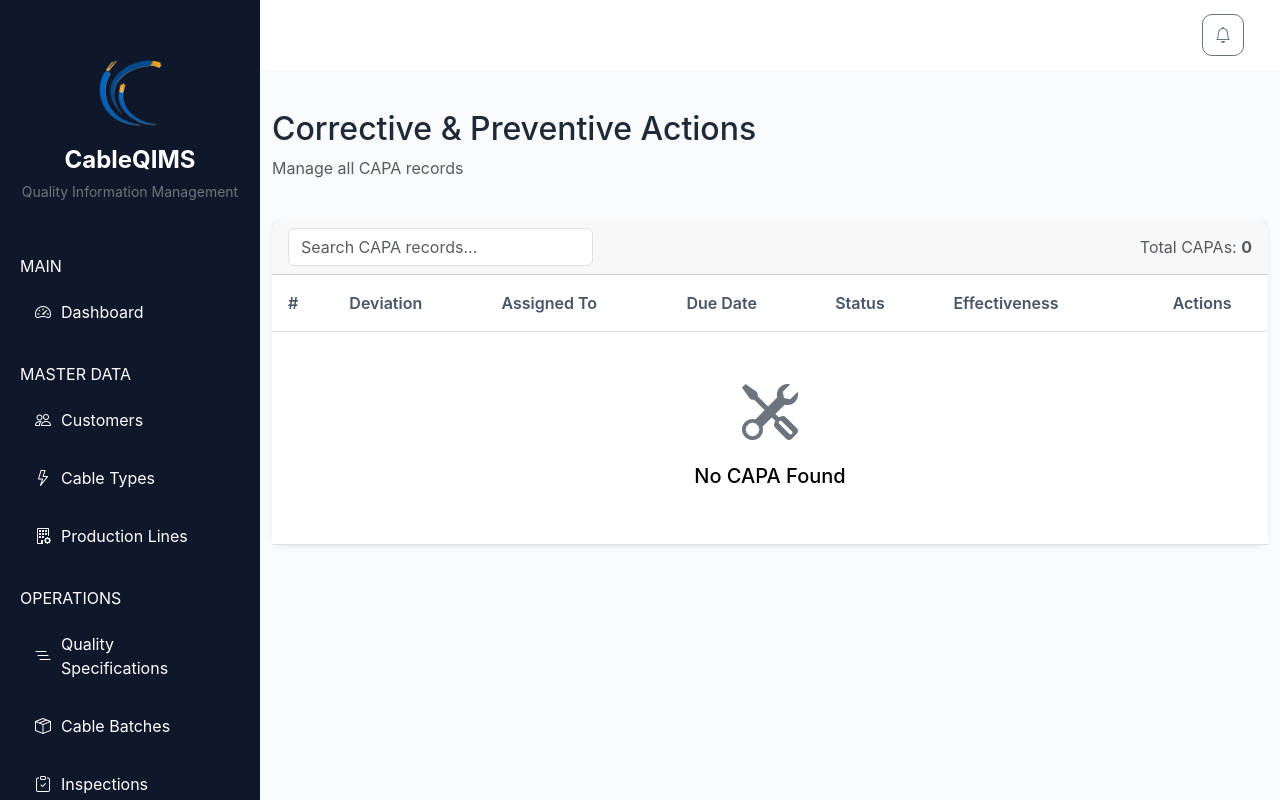
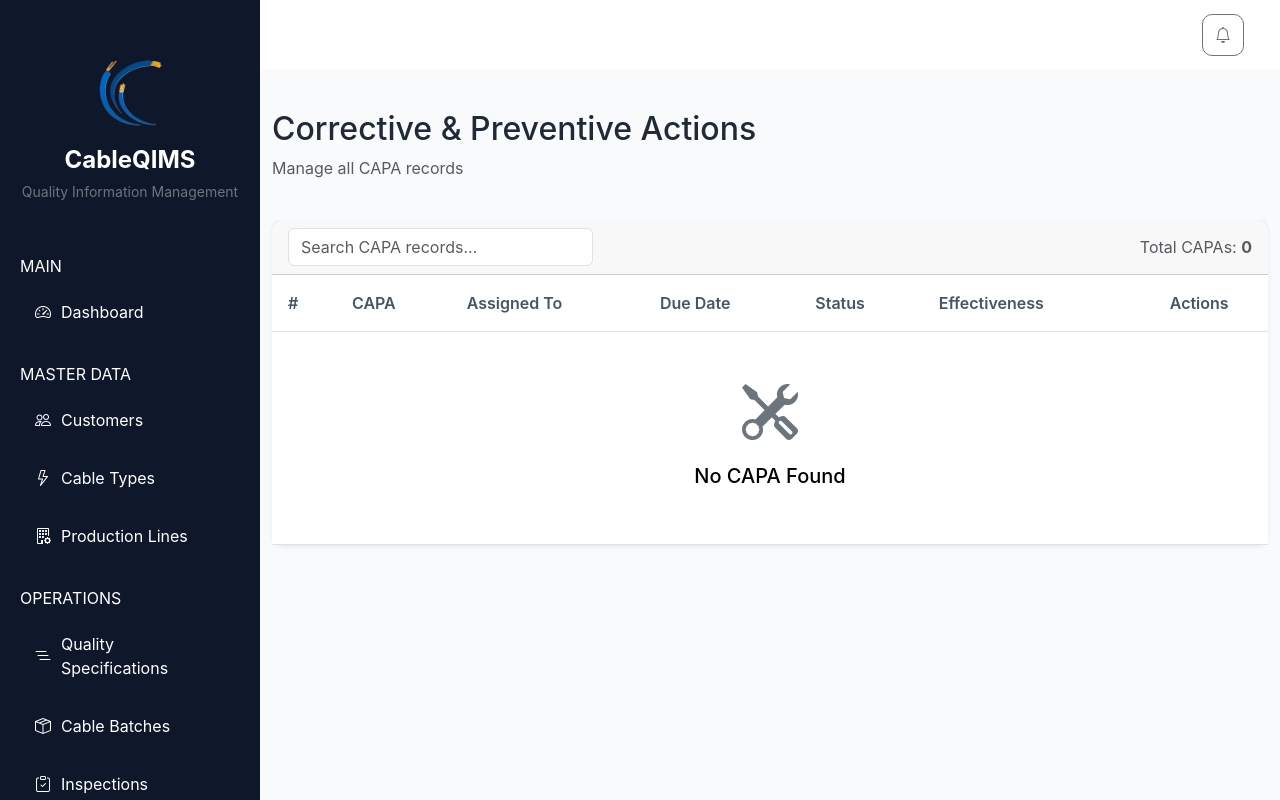
Before and after one commit to Coolguyifez/CableQualityIMS, a Python web app: template app/templates/capa.html in a window 1280 px wide. Run offline with Jinja, Linux system fonts and the light colour scheme; the template is opened without the code that fills it, so the values that code supplies are empty.

Commit message:
Rename 'Deviation' to 'CAPA' in template

```diff
--- a/app/templates/capa.html
+++ b/app/templates/capa.html
@@ -67,7 +67,7 @@
 
                         <th>#</th>
 
-                        <th>Deviation</th>
+                        <th>CAPA</th>
 
                         <th>Assigned To</th>
 
@@ -93,7 +93,7 @@
 
                         <td>
 
-                            {{ capa.deviation.deviation_number }}
+                            CAPA-{{ capa.deviation.deviation_number }}
 
                         </td>
 
```
